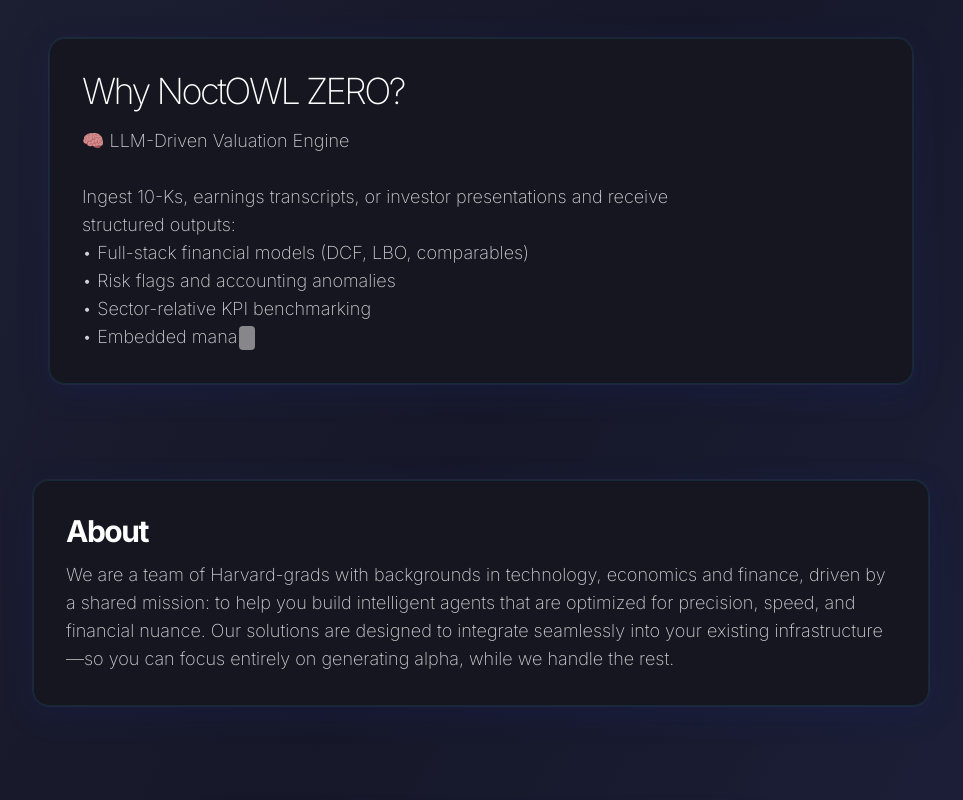
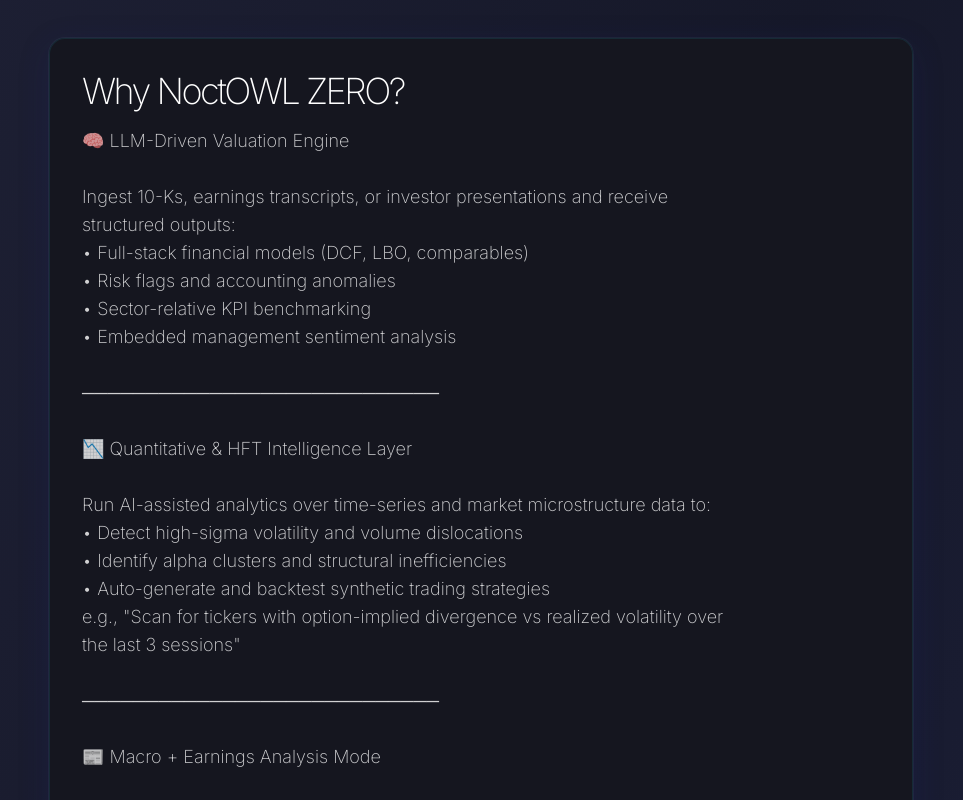
Before and after one commit to sormazi/noctowl-zero, a React (Vite) app: page / in a window 1280 px wide. Shown: the part 800-1600 px from the top of the page, without its empty margins (159-1122 px from the left). Built offline with nearby package versions, Linux system fonts and the light colour scheme.

Commit message:
Refactor: Remove typing effect, improve scrolling
Removed the typing effect from the "Why NoctOWL Zero?" section, ensuring the text remains static. Improved overall scrolling smoothness by optimizing animations and removing potential sources of lag or jarring effects.

```diff
--- a/src/components/MissionSection.tsx
+++ b/src/components/MissionSection.tsx
@@ -1,8 +1,7 @@
 
-import React, { useRef } from "react";
+import React from "react";
 import { GlassCard } from "@/components/ui/GlassCard";
 import { AnimatedSection } from "@/components/AnimatedSection";
-import { ScrollTypingEffect } from "@/components/ScrollTypingEffect";
 
 const featureText = `
 🧠 LLM-Driven Valuation Engine
@@ -49,7 +48,6 @@ export const MissionSection = () => {
     <AnimatedSection as="section" id="mission" className="w-full mt-24 relative" delay={150}>
       <div className="w-full relative left-0 right-0">
         <div className="max-w-4xl mx-auto px-4">
-          {/* Increased opacity by overriding GlassCard glass bg color */}
           <GlassCard className="bg-[#23243a]/95 dark:bg-[#16171f]/95">
             <div className="flex flex-col md:flex-row items-center gap-6 md:gap-12">
               <div className="flex-grow">
@@ -59,13 +57,12 @@ export const MissionSection = () => {
                 >
                   Why NoctOWL ZERO?
                 </h2>
-                <ScrollTypingEffect
-                  text={featureText.trim()}
-                  className="mt-4 flex flex-col text-black/80 dark:text-white/80 text-lg font-light max-w-2xl"
-                  fontClassName="whitespace-pre-line"
-                  typingDelay={12}
-                  deletingDelay={7}
-                />
+                <pre
+                  className="mt-4 flex flex-col text-black/80 dark:text-white/80 text-lg font-light max-w-2xl whitespace-pre-line"
+                  style={{ fontFamily: 'inherit' }}
+                >
+                  {featureText.trim()}
+                </pre>
               </div>
             </div>
           </GlassCard>
```
